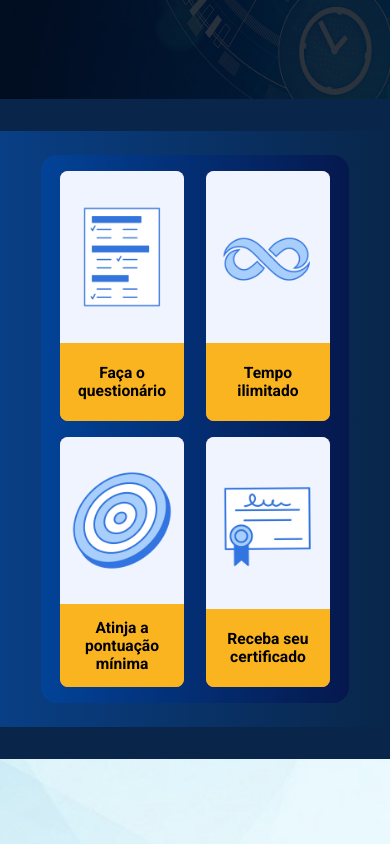
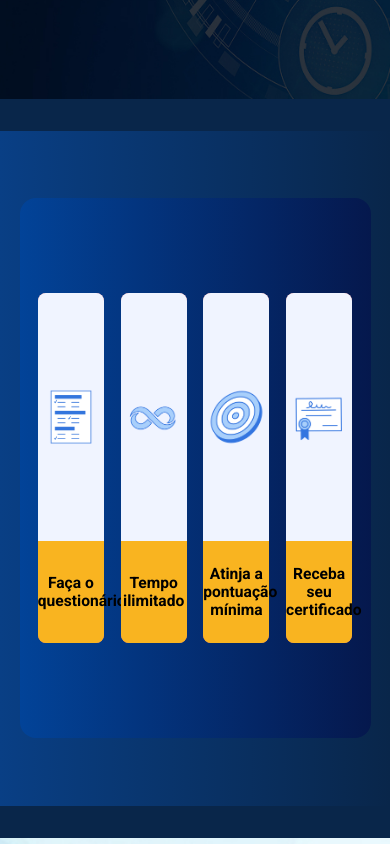
Before and after one commit to TechFellasAbp/sprint-master, a plain HTML site: page projeto/public/pages/home.html in a window 390 px wide. Shown: the part 600-1444 px from the top of the page. Drawn offline with Linux system fonts and the light colour scheme.

Commit message:
feat(home): termina pagina home
Cria o HTML e CSS da pagina home, sem responsividade.

```diff
--- a/projeto/public/assets/css/main.css
+++ b/projeto/public/assets/css/main.css
@@ -205,24 +205,6 @@ header {
   font-size: clamp(0.8rem, 4vw, 1.5rem); /* 120% */
 }
 
-@media (max-width: 768px) {
-  .banner-card {
-    height: auto;
-    padding: 1.5rem;
-  }
-
-  .div-cards {
-    flex-wrap: wrap;
-    height: auto;
-    padding: 1rem;
-    gap: 1rem;
-  }
-
-  .div-card {
-    width: 45%;
-    height: 250px;
-  }
-}
 /*Fim da estilização da seção do meio (a que tem os ícones)*/
 /*Começo da estilização da seção do Scrum guide*/
 .banner-container-2 {
--- a/projeto/public/pages/home.html
+++ b/projeto/public/pages/home.html
@@ -5,14 +5,14 @@
     <meta name="viewport" content="width=device-width, initial-scale=1.0">
     <title>Home</title>
     <link rel="stylesheet" href="../assets/css/main.css">
-    <link rel="icon" href="../assets/img/scrum-master-logo-circle-1-_2_.ico">
+    <link rel="icon" href="../assets/img/scrum-master-logo-circle.ico">
 </head>
 <body>
    <header>
     <div class="menu">
         <!--Logo e escrita-->
         <div class="logo">
-            <img class="scrum-master-logo" src="../assets/img/scrum-master-logo-circle 1.png" alt="Logo do site">
+            <img class="scrum-master-logo" src="../assets/img/scrum-master-logo-circle.png" alt="Logo do site">
             <h3 class="texto-menu logo-texto">Sprint<br>Master</h4>
         </div>
         <!--Usário e email genérico-->
```
